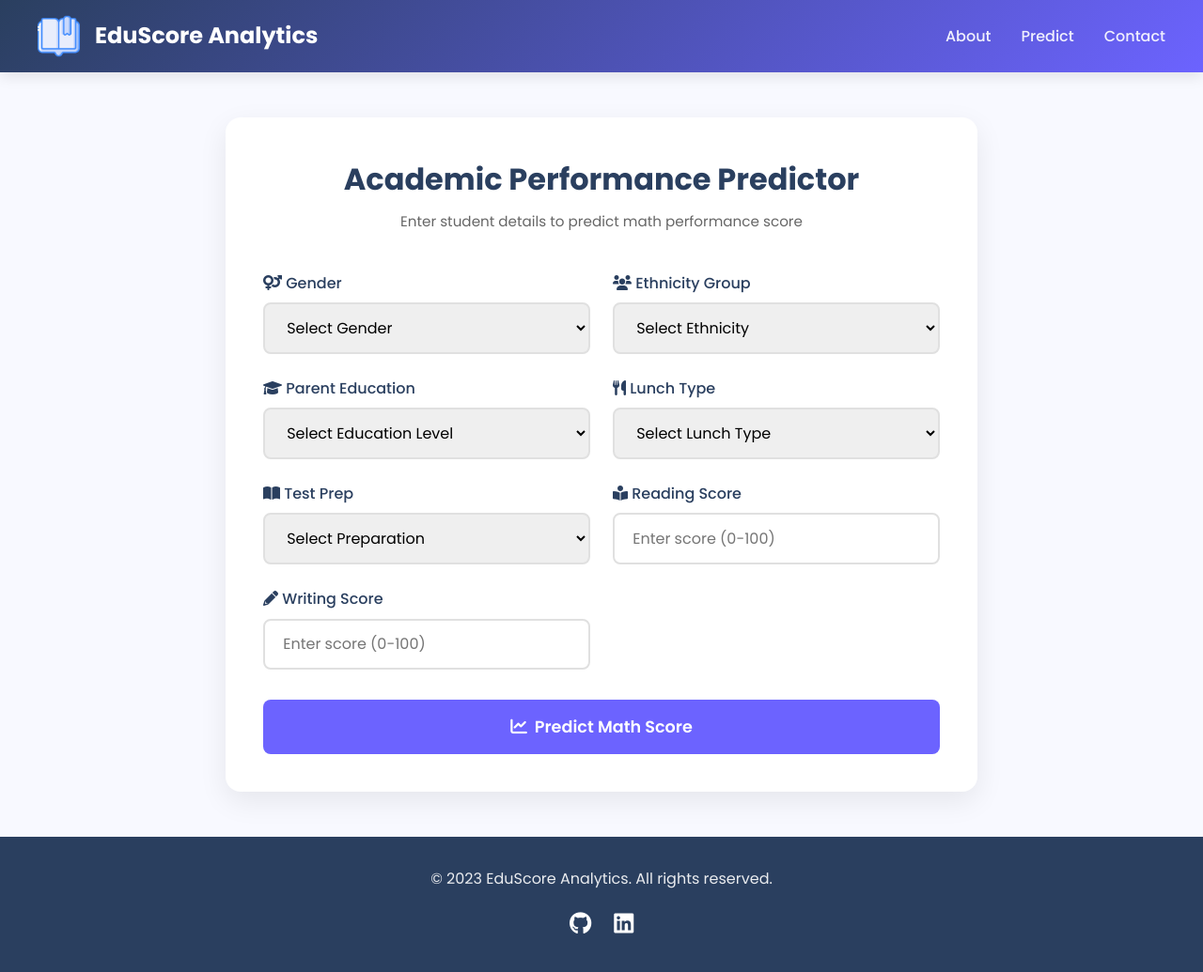
After one commit to SaimNasir9/Student-Performance-MLOps, a Flask app: page /predict in a window 1280 px wide. The commit adds this page. Shown: the whole page at 94% size. Run offline with Flask 3, Linux system fonts and the light colour scheme.

Commit message:
frontend

```diff
--- a/application.py
+++ b/application.py
@@ -1,42 +1,34 @@
-from flask import Flask,request,render_template
-import numpy as np
-import pandas as pd
+from flask import Flask, render_template, request
+from scr.pipelines.predict_pipeline import CustomData, PredictPipeline
 
-from sklearn.preprocessing import StandardScaler
-from scr.pipelines.predict_pipeline import CustomData,PredictPipeline
-
-
-application=Flask(__name__)
-
-app = application
-
-## Route for a home page
+app = Flask(__name__)
 
 @app.route('/')
-def index():
+def home():
     return render_template('index.html')
 
-@app.route('/predictdata',methods = ['Get','POST'])
-def predict_datapoint():
-    if request.method == 'GET':
-        return render_template('home.html')
-    else:
-        data = CustomData(
-            gender=request.form.get('gender'),
-            race_ethnicity=request.form.get('race_ethnicity'),
-            parental_level_of_education=request.form.get('parental_level_of_education'),
-            lunch=request.form.get('lunch'),
-            test_preparation_course=request.form.get('test_preparation_course'),
-            reading_score=float(request.form.get('reading_score')),
-            writing_score=float(request.form.get('writing_score'))
-        )
-        prediction_dataframe = data.get_data_as_dataframe()
+@app.route('/predict', methods=['GET', 'POST'])
+def predict():
+    if request.method == 'POST':
+        try:
+            data = CustomData(
+                gender=request.form.get('gender'),
+                race_ethnicity=request.form.get('ethnicity'),
+                parental_level_of_education=request.form.get('parental_education'),
+                lunch=request.form.get('lunch'),
+                test_preparation_course=request.form.get('test_prep'),
+                reading_score=float(request.form.get('reading_score')),
+                writing_score=float(request.form.get('writing_score'))
+            )
+            df = data.get_data_as_dataframe()
+            pipeline = PredictPipeline()
+            results = pipeline.predict(df)
+            return render_template('predict.html', results=round(results[0], 2))
 
-        predict_pipeline = PredictPipeline()
-        results = predict_pipeline.predict(prediction_dataframe)
+        except Exception as e:
+            return render_template('predict.html', error=str(e))
 
-        return render_template('home.html',results = results[0])
+    return render_template('predict.html')
 
-
-if __name__=="__main__":
-    app.run(host="0.0.0.0")
+if __name__ == "__main__":
+    app.run(host="0.0.0.0", debug=True)
--- /dev/null
+++ b/templates/base.html
@@ -0,0 +1,167 @@
+<!DOCTYPE html>
+<html lang="en">
+<head>
+    <meta charset="UTF-8">
+    <meta name="viewport" content="width=device-width, initial-scale=1.0">
+    <meta name="description" content="AI-powered student performance prediction system">
+    <title>EduScore | Student Analytics</title>
+    <link href="https://fonts.googleapis.com/css2?family=Poppins:wght@300;400;500;600;700&display=swap" rel="stylesheet">
+    <link rel="stylesheet" href="https://cdnjs.cloudflare.com/ajax/libs/font-awesome/6.0.0/css/all.min.css">
+    <style>
+        :root {
+            --primary-color: #2A3F5F;
+            --secondary-color: #6C63FF;
+            --accent-color: #4ECDC4;
+            --text-color: #3D3D3D;
+            --background-color: #F8F9FF;
+            --error-color: #e74c3c;
+        }
+
+        * {
+            margin: 0;
+            padding: 0;
+            box-sizing: border-box;
+            font-family: 'Poppins', sans-serif;
+        }
+
+        body {
+            background-color: var(--background-color);
+            color: var(--text-color);
+            line-height: 1.6;
+            min-height: 100vh;
+            display: flex;
+            flex-direction: column;
+        }
+
+        /* Header Styles */
+        .header {
+            background: linear-gradient(135deg, var(--primary-color) 0%, var(--secondary-color) 100%);
+            color: white;
+            padding: 1rem 2rem;
+            box-shadow: 0 4px 15px rgba(0,0,0,0.1);
+        }
+
+        .nav-container {
+            max-width: 1200px;
+            margin: 0 auto;
+            display: flex;
+            justify-content: space-between;
+            align-items: center;
+        }
+
+        .logo {
+            display: flex;
+            align-items: center;
+            gap: 1rem;
+            text-decoration: none;
+            color: white;
+            transition: opacity 0.3s;
+        }
+
+        .logo:hover {
+            opacity: 0.9;
+        }
+
+        .logo img {
+            width: 45px;
+            height: 45px;
+        }
+
+        .nav-links {
+            display: flex;
+            gap: 2rem;
+        }
+
+        .nav-links a {
+            color: rgba(255,255,255,0.9);
+            text-decoration: none;
+            font-weight: 500;
+            transition: all 0.3s ease;
+        }
+
+        .nav-links a:hover {
+            color: white;
+            transform: translateY(-2px);
+        }
+
+        /* Footer Styles */
+        .footer {
+            background: var(--primary-color);
+            color: rgba(255,255,255,0.9);
+            padding: 2rem;
+            text-align: center;
+            margin-top: auto;
+        }
+
+        .footer-content {
+            max-width: 1200px;
+            margin: 0 auto;
+        }
+
+        .social-links {
+            margin-top: 1rem;
+            display: flex;
+            gap: 1.5rem;
+            justify-content: center;
+        }
+
+        .social-links a {
+            color: white;
+            font-size: 1.5rem;
+            transition: opacity 0.3s;
+        }
+
+        .social-links a:hover {
+            opacity: 0.8;
+        }
+
+        /* Animations */
+        @keyframes fadeIn {
+            from { opacity: 0; transform: translateY(20px); }
+            to { opacity: 1; transform: translateY(0); }
+        }
+
+        @keyframes float {
+            0% { transform: translateY(0px); }
+            50% { transform: translateY(-20px); }
+            100% { transform: translateY(0px); }
+        }
+
+        /* Responsive Design */
+        @media (max-width: 768px) {
+            .nav-links {
+                display: none;
+            }
+
+            .logo h1 {
+                font-size: 1.2rem;
+            }
+        }
+    </style>
+    {% block styles %}{% endblock %}
+</head>
+<body>
+    <header class="header">
+        <nav class="nav-container">
+            <a href="{{ url_for('home') }}" class="logo">
+                <img src="../static/icons/book_3387287.png" alt="EduScore Icon">
+                <h1>EduScore Analytics</h1>
+            </a>
+            <div class="nav-links">
+                <a href="#about">About</a>
+                <a href="{{ url_for('predict') }}">Predict</a>
+                <a href="#contact">Contact</a>
+            </div>
+        </nav>
+    </header>
+
+    <main>
+        {% block content %}{% endblock %}
+    </main>
+
+    <footer class="footer">
+        <div class="footer-content">
+            <p>© 2023 EduScore Analytics. All rights reserved.</p>
+            <div class="social-links">
+                <a href="#" aria-label="GitHub"><i class="fab fa-github"></i></a>
+                <a href="#" aria-label="LinkedIn"><i class="fab fa-linkedin"></i></a>
--- /dev/null
+++ b/templates/predict.html
@@ -0,0 +1,222 @@
+{% extends "base.html" %}
+
+{% block content %}
+<div class="form-container">
+    <div class="form-header">
+        <h2>Academic Performance Predictor</h2>
+        <p>Enter student details to predict math performance score</p>
+    </div>
+
+    <form action="{{ url_for('predict') }}" method="post">
+        <div class="form-grid">
+            <div class="input-group">
+                <label for="gender"><i class="fas fa-venus-mars"></i> Gender</label>
+                <select name="gender" id="gender" required>
+                    <option value="" disabled selected>Select Gender</option>
+                    <option value="male">Male</option>
+                    <option value="female">Female</option>
+                </select>
+            </div>
+
+            <div class="input-group">
+                <label for="ethnicity"><i class="fas fa-users"></i> Ethnicity Group</label>
+                <select name="ethnicity" id="ethnicity" required>
+                    <option value="" disabled selected>Select Ethnicity</option>
+                    <option value="group A">Group A</option>
+                    <option value="group B">Group B</option>
+                    <option value="group C">Group C</option>
+                    <option value="group D">Group D</option>
+                    <option value="group E">Group E</option>
+                </select>
+            </div>
+
+            <div class="input-group">
+                <label for="parental_education"><i class="fas fa-graduation-cap"></i> Parent Education</label>
+                <select name="parental_education" id="parental_education" required>
+                    <option value="" disabled selected>Select Education Level</option>
+                    <option value="associate's degree">Associate's Degree</option>
+                    <option value="bachelor's degree">Bachelor's Degree</option>
+                    <option value="high school">High School</option>
+                    <option value="master's degree">Master's Degree</option>
+                    <option value="some college">Some College</option>
+                </select>
+            </div>
+
+            <div class="input-group">
+                <label for="lunch"><i class="fas fa-utensils"></i> Lunch Type</label>
+                <select name="lunch" id="lunch" required>
+                    <option value="" disabled selected>Select Lunch Type</option>
+                    <option value="free/reduced">Free/Reduced</option>
+                    <option value="standard">Standard</option>
+                </select>
+            </div>
+
+            <div class="input-group">
+                <label for="test_prep"><i class="fas fa-book-open"></i> Test Prep</label>
+                <select name="test_prep" id="test_prep" required>
+                    <option value="" disabled selected>Select Preparation</option>
+                    <option value="none">None</option>
+                    <option value="completed">Completed</option>
+                </select>
+            </div>
+
+            <div class="input-group">
+                <label for="reading_score"><i class="fas fa-book-reader"></i> Reading Score</label>
+                <input type="number" name="reading_score" id="reading_score"
+                       min="0" max="100" placeholder="Enter score (0-100)" required>
+            </div>
+
+            <div class="input-group">
+                <label for="writing_score"><i class="fas fa-pencil-alt"></i> Writing Score</label>
+                <input type="number" name="writing_score" id="writing_score"
+                       min="0" max="100" placeholder="Enter score (0-100)" required>
+            </div>
+        </div>
+
+        <button type="submit" class="submit-btn">
+            <i class="fas fa-chart-line"></i>
+            Predict Math Score
+        </button>
+    </form>
+
+    {% if error %}
+    <div class="error-card">
+        <strong>Error:</strong> {{ error }}
+    </div>
+    {% endif %}
+
+    {% if results %}
+    <div class="prediction-card">
+        <strong>Predicted Math Score</strong>
+        <span>{{ results }}</span>
+    </div>
+    {% endif %}
+</div>
+
+<style>
+    .form-container {
+        max-width: 800px;
+        margin: 3rem auto;
+        padding: 2.5rem;
+        background: white;
+        border-radius: 1rem;
+        box-shadow: 0 10px 30px rgba(0,0,0,0.08);
+        animation: fadeIn 0.6s ease;
+    }
+
+    .form-header {
+        text-align: center;
+        margin-bottom: 2.5rem;
+    }
+
+    .form-header h2 {
+        color: var(--primary-color);
+        font-size: 2rem;
+        margin-bottom: 0.5rem;
+    }
+
+    .form-header p {
+        color: #666;
+        font-size: 0.95rem;
+    }
+
+    .form-grid {
+        display: grid;
+        grid-template-columns: repeat(2, 1fr);
+        gap: 1.5rem;
+        margin-bottom: 2rem;
+    }
+
+    .input-group {
+        position: relative;
+    }
+
+    .input-group label {
+        display: block;
+        margin-bottom: 0.5rem;
+        color: var(--primary-color);
+        font-weight: 500;
+    }
+
+    .input-group select,
+    .input-group input {
+        width: 100%;
+        padding: 0.8rem 1.2rem;
+        border: 2px solid #e0e0e0;
+        border-radius: 0.5rem;
+        font-size: 1rem;
+        transition: all 0.3s ease;
+    }
+
+    .input-group select:focus,
+    .input-group input:focus {
+        border-color: var(--accent-color);
+        box-shadow: 0 0 0 3px rgba(78,205,196,0.2);
+    }
+
+    .submit-btn {
+        background: var(--secondary-color);
+        color: white;
+        width: 100%;
+        padding: 1rem;
+        border: none;
+        border-radius: 0.5rem;
+        font-size: 1.1rem;
+        font-weight: 600;
+        cursor: pointer;
+        transition: all 0.3s ease;
+        display: flex;
+        align-items: center;
+        justify-content: center;
+        gap: 0.5rem;
+    }
+
+    .submit-btn:hover {
+        background: #5b54e6;
+        transform: translateY(-2px);
+        box-shadow: 0 5px 15px rgba(108,99,255,0.3);
+    }
+
+    .prediction-card {
+        margin-top: 2rem;
+        padding: 1.5rem;
+        background: linear-gradient(135deg, var(--accent-color) 0%, #3BAA97 100%);
+        color: white;
+        border-radius: 0.5rem;
+        text-align: center;
+        animation: fadeIn 0.5s ease;
+    }
+
+    .prediction-card strong {
+        font-size: 1.2rem;
+        display: block;
+        margin-bottom: 0.5rem;
+    }
+
+    .prediction-card span {
+        font-size: 1.5rem;
+        font-weight: 700;
+    }
+
+    .error-card {
+        margin-top: 2rem;
+        padding: 1.5rem;
+        background: var(--error-color);
+        color: white;
+        border-radius: 0.5rem;
+        text-align: center;
+        animation: fadeIn 0.5s ease;
+    }
+
+    @media (max-width: 768px) {
+        .form-container {
+            margin: 2rem 1rem;
+            padding: 1.5rem;
+        }
+
+        .form-grid {
+            grid-template-columns: 1fr;
+        }
+    }
+</style>
+{% endblock %}
```
Also changed, not shown: app.py (deleted, +0 -42 lines), templates/home.html (deleted, +0 -143 lines), templates/index.html (+85 -1 lines), static/icons/bibliophile-concept-illustration.png (added), static/icons/book_3387287.png (added).
